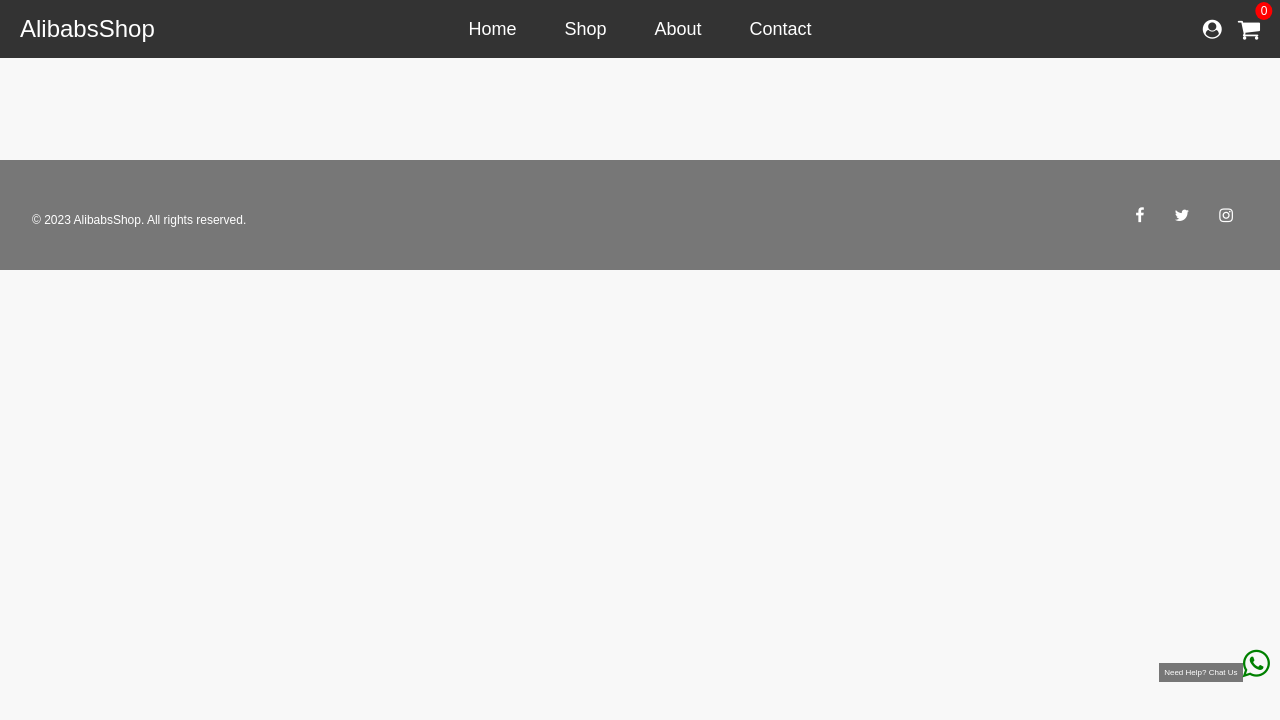
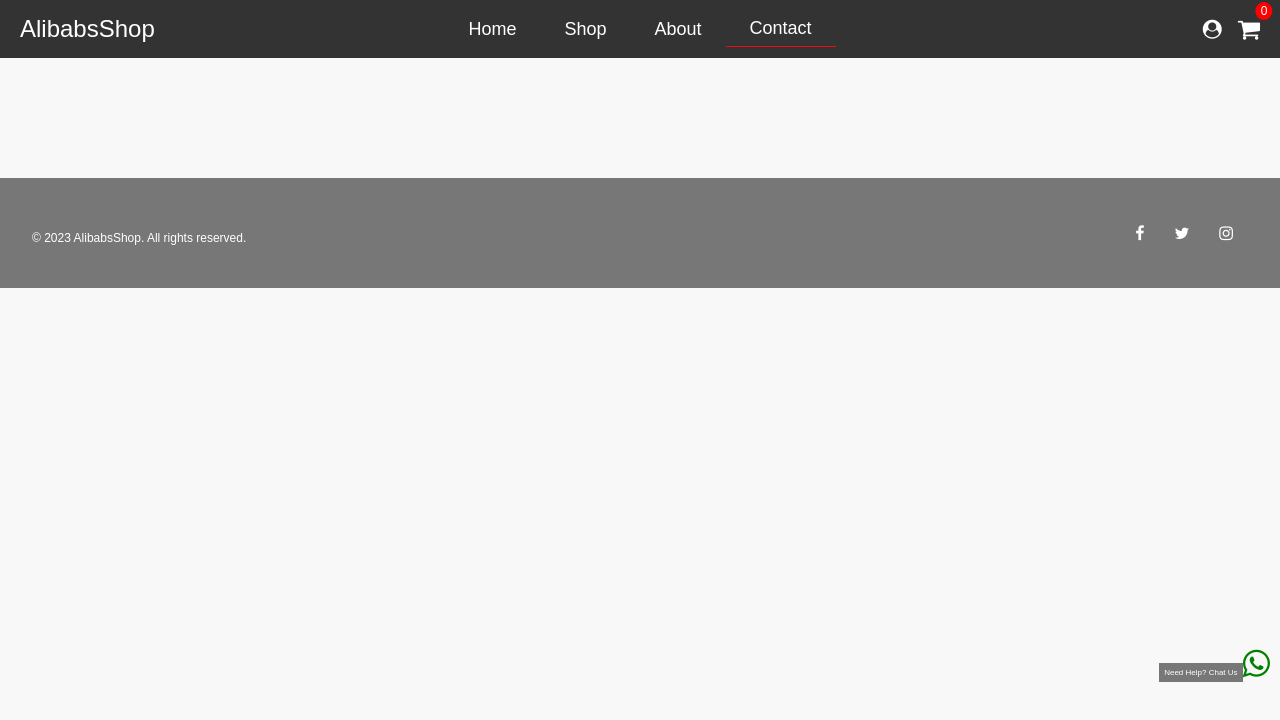
Before and after one commit to abmanaf/ShopMe, a React (Vite) app: page /Contact in a window 1280 px wide. Shown: the top 720 px of the page. Built offline with nearby package versions, Linux system fonts and the light colour scheme.

Commit message:
Updated 3 components thus App.jsx, Contact.jsx and NabBar.jsx

```diff
--- a/src/App.jsx
+++ b/src/App.jsx
@@ -4,7 +4,7 @@ import { SiteDescription } from "./SiteDescription";
 import Home from "./Home";
 import Shop from "./Shop";
 import About from "./About";
-import Sales from "./Contact";
+import Contact from "./Contact";
 import CartContent from "./CartContent";
 
 import { Route, Routes } from "react-router-dom";
@@ -46,7 +46,7 @@ export default function App() {
           }
         />
         <Route path="/About" element={<About />} />
-        <Route path="/Sales" element={<Sales />} />
+        <Route path="/Contact" element={<Contact />} />
         <Route
           path="/CartContent"
           element={
--- a/src/Contact.jsx
+++ b/src/Contact.jsx
@@ -1,18 +1,18 @@
 import React from "react";
 import { useLocation } from "react-router-dom";
 
-const Sales = () => {
+const Contact = () => {
   const location = useLocation();
   const { CheckPointItem } = location.state || {};
 
   return (
     <div>
-      <p style={headerStyle}>Sales Page Comming soon</p>
+      <p style={headerStyle}>Contact Page Comming soon</p>
     </div>
   );
 };
 
-export default Sales;
+export default Contact;
 
 const headerStyle = {
   textAlign: "center",
--- a/src/NavBar.jsx
+++ b/src/NavBar.jsx
@@ -68,7 +68,7 @@ export default function Navbar({ cartCount }) {
         </CustomLink>
         <CustomLink to="/Shop">Shop</CustomLink>
         <CustomLink to="/About">About</CustomLink>
-        <CustomLink to="/Sales">Contact</CustomLink>
+        <CustomLink to="/Contact">Contact</CustomLink>
       </div>
 
       <div className="navbar-right">
```
